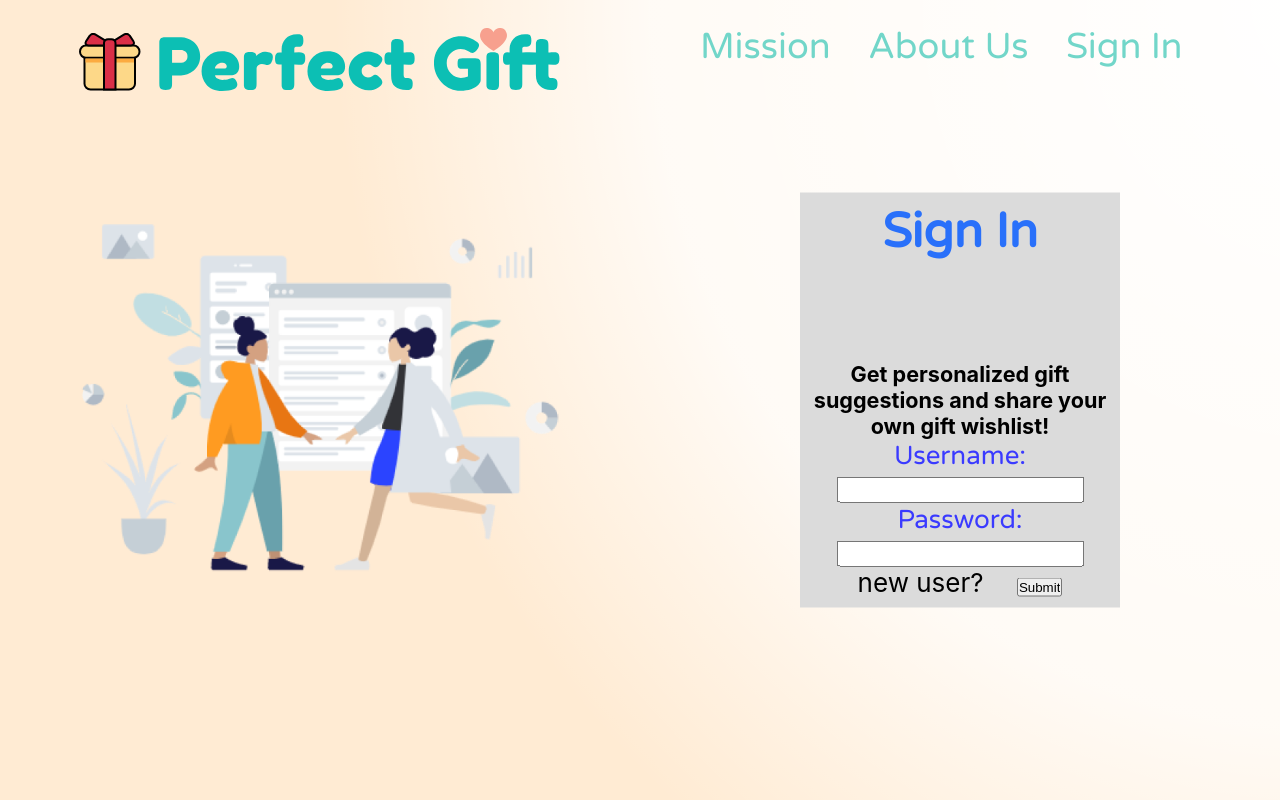
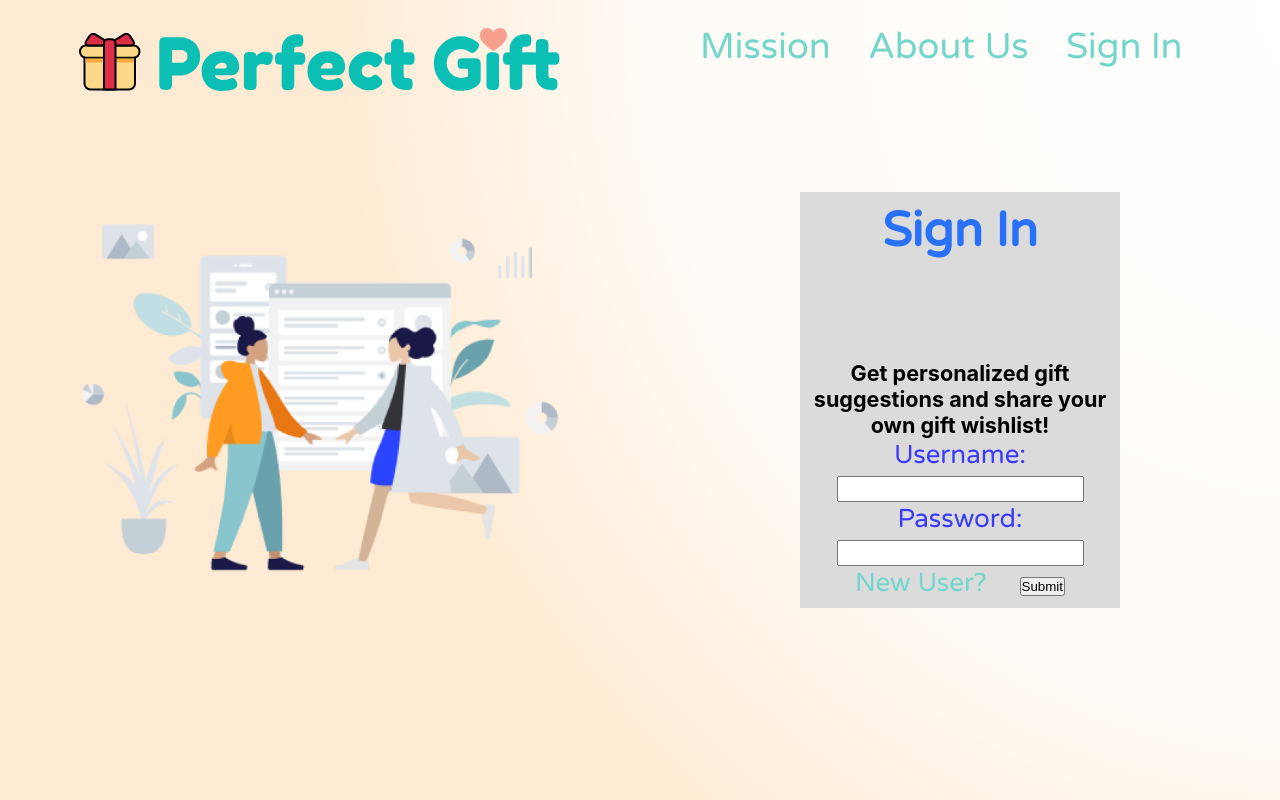
Before and after one commit to venuswku/perfect-gift, a React (Create React App) app: page /login in a window 1280 px wide. Built offline with nearby package versions, Linux system fonts and the light colour scheme.

Commit message:
Add link on login page to create_account page

```diff
--- a/src/pages/Login.js
+++ b/src/pages/Login.js
@@ -26,7 +26,7 @@ function Login() {
                                     <label for='password' class='loginFont'>Password:</label>
                                     <input type='text' name='password' class='loginTextbox'></input>
                                     <br/>
-                                    new user? &emsp;
+                                    <Link to="/create_account">New User? &emsp;</Link>
                                     <input type='submit' value='Submit'></input>
                                 </form>
 
```
